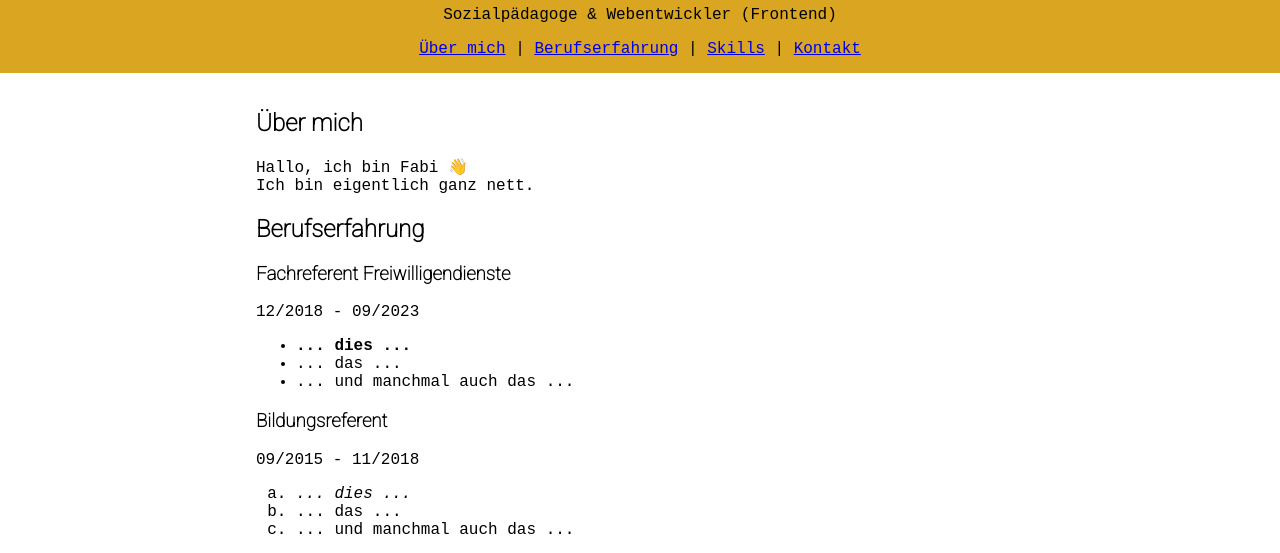
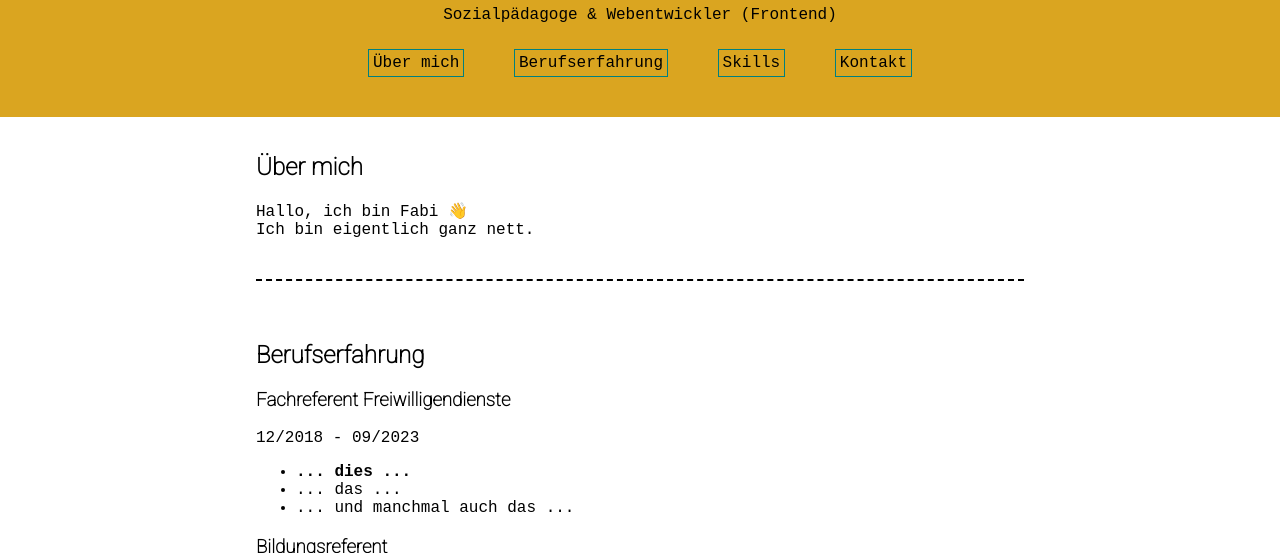
Before and after one commit to fabian-urner/cv, a plain HTML site: page index.html in a window 1280 px wide. Shown: the part 90-643 px from the top of the page. Drawn offline with Linux system fonts and the light colour scheme.

Commit message:
added some css

```diff
--- a/index.html
+++ b/index.html
@@ -17,9 +17,9 @@
     <h1>Lebenslauf von Fabian Urner</h1>
     <p>Sozialpädagoge & Webentwickler (Frontend)</p>
     <nav>
-      <a href="#ueber-mich">Über mich</a> |
-      <a href="#berufserfahrung">Berufserfahrung</a> |
-      <a href="#skills">Skills</a> |
+      <a href="#ueber-mich">Über mich</a>
+      <a href="#berufserfahrung">Berufserfahrung</a>
+      <a href="#skills">Skills</a>
       <a href="#kontakt">Kontakt</a>
     </nav>
   </header>
--- a/style.css
+++ b/style.css
@@ -30,3 +30,37 @@ h6 {
   background-color: goldenrod;
   padding: 15px;
 }
+
+article + article {
+  margin-top: 40px;
+  padding-top: 40px;
+  border-top: black 2px dashed;
+}
+
+a {
+  text-decoration: none;
+}
+
+nav {
+  margin: 30px;
+}
+
+nav * + * {
+  margin-left: 40px;
+}
+
+nav a {
+  border: solid teal 1px;
+  padding: 4px;
+  color: black;
+}
+
+nav a:hover {
+  background-color: teal;
+  color: goldenrod;
+}
+
+nav a:active {
+  background-color: goldenrod;
+  color: teal;
+}
```
